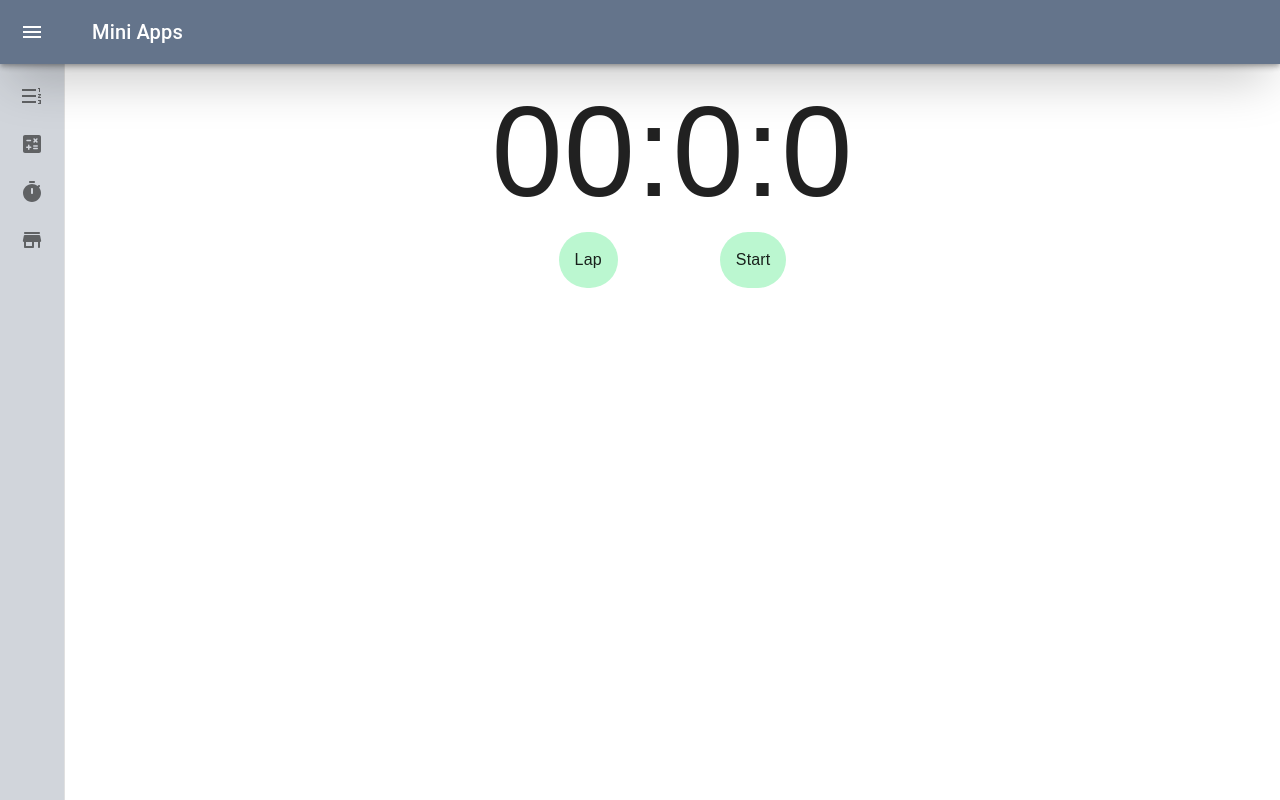
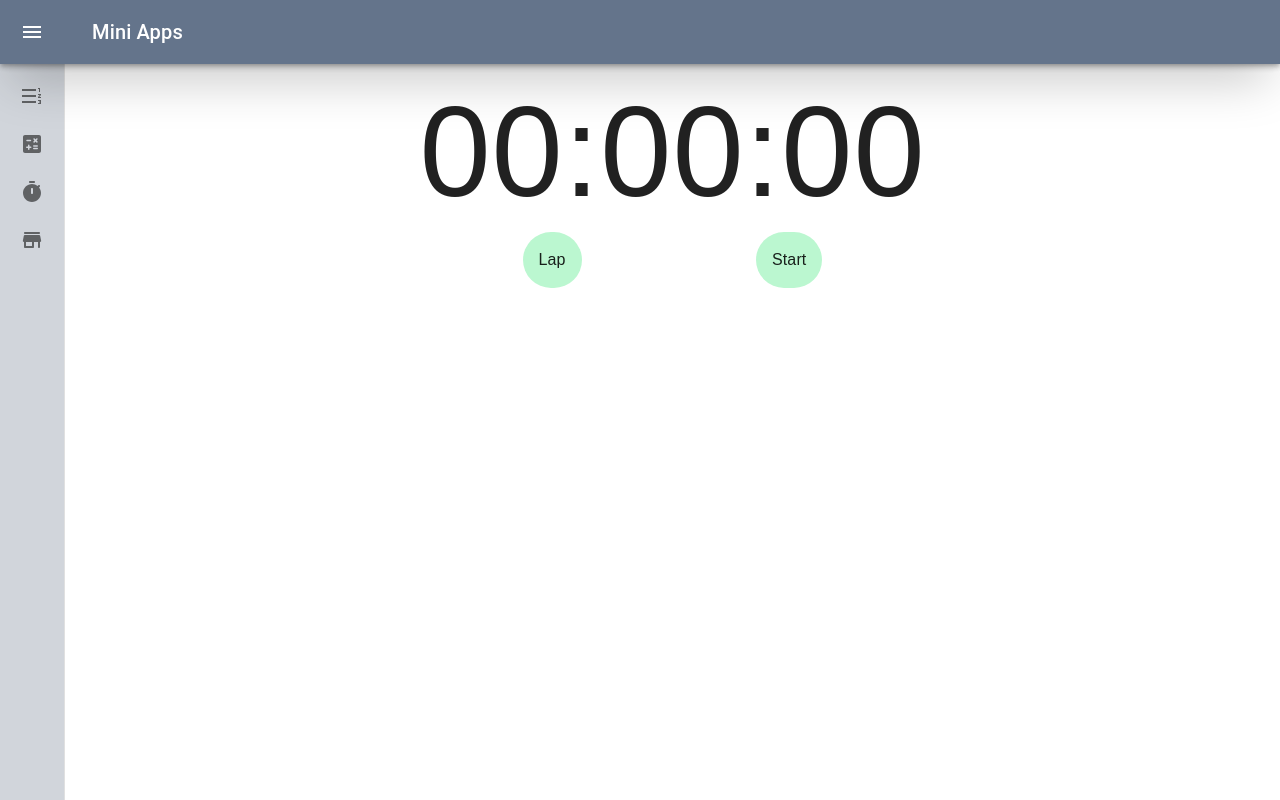
Before and after one commit to Kiran-P-V/react-mini-apps, a React (Vite) app: page /stopwatch in a window 1280 px wide. Built offline with nearby package versions, Linux system fonts and the light colour scheme.

Commit message:
Stopwatch bug fixed

```diff
--- a/src/view/stopwatch/index.jsx
+++ b/src/view/stopwatch/index.jsx
@@ -29,9 +29,9 @@ const StopWatch = () => {
         <div className="tw-flex tw-text-6xl">
           <p className="tw-text-9xl">00</p>
           <p className="tw-text-9xl">:</p>
-          <p className="tw-text-9xl">{minute}</p>
+          <p className="tw-text-9xl">{minute < 10 ? `0${minute}` : minute}</p>
           <p className="tw-text-9xl">:</p>
-          <p className="tw-text-9xl">{count}</p>
+          <p className="tw-text-9xl">{count < 10 ? `0${count}` : count}</p>
         </div>
         <div className="tw-flex tw-justify-around tw-p-4">
           <a className="tw-bg-green-200 tw-rounded-full tw-p-4 tw-cursor-pointer">
```
